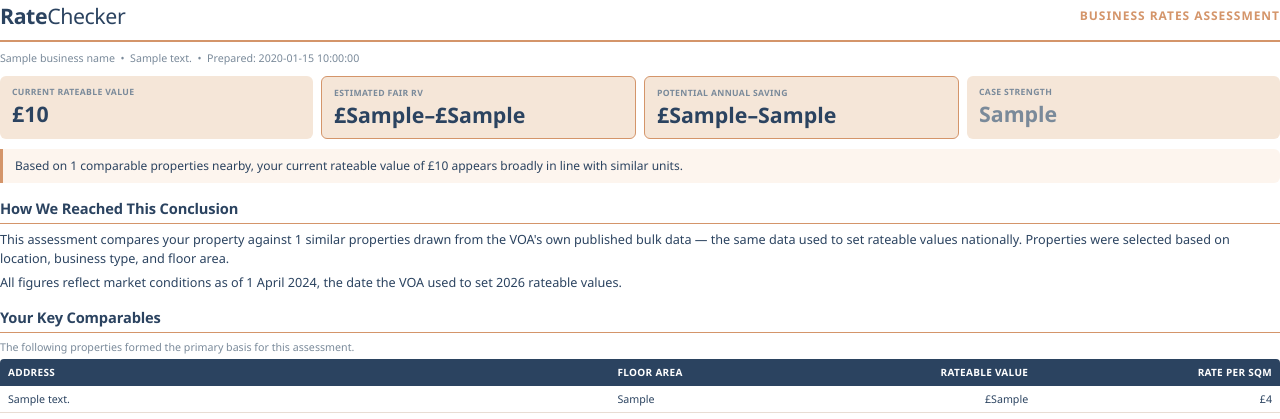
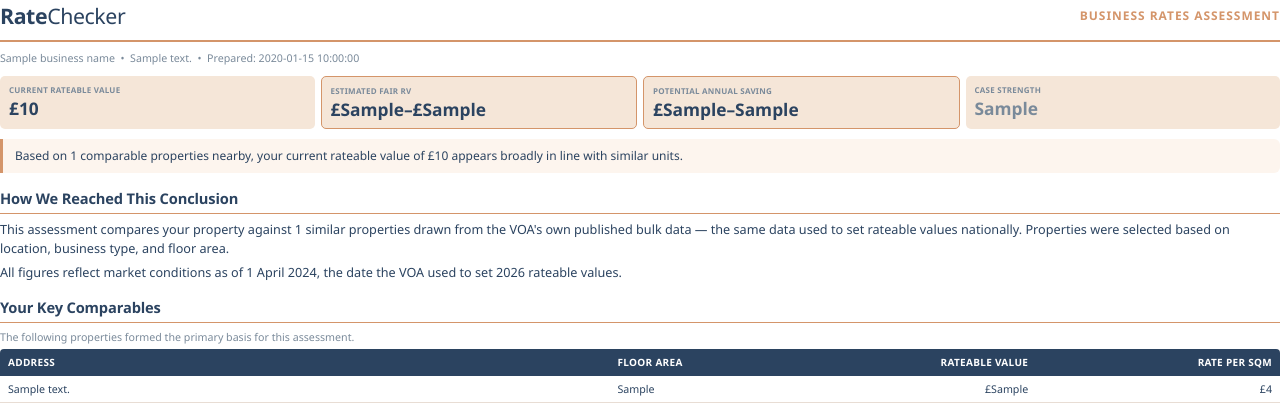
Before and after one commit to joshua1602-svg/ratechecker, a Python web app: template src/templates/reports/simplified_report.html in a window 1280 px wide. Shown: the top 419 px of the page. Run offline with Jinja, Linux system fonts and the light colour scheme; the template is opened without the code that fills it: most values are stand-ins (such as "Sample title", 1, 10 or a date in 2020).

Commit message:
Update simplified_report.html

```diff
--- a/src/templates/reports/simplified_report.html
+++ b/src/templates/reports/simplified_report.html
@@ -83,33 +83,40 @@ table { page-break-inside: avoid; }
 /* ── Banner boxes ── */
 .banner {
   display: flex;
-  gap: 8px;
+  gap: 6px;
   margin: 8px 0 10px 0;
+  width: 100%;
 }
 .banner-box {
-  flex: 1;
+  flex: 1 1 0;
+  min-width: 0;
   background: #F5E6D8;
-  border-radius: 6px;
-  padding: 10px 12px;
+  border-radius: 5px;
+  padding: 8px 9px;
+  overflow: hidden;
 }
 .banner-box-accent {
   border: 1.5px solid #D4956A;
 }
 .banner-label {
-  font-size: 6.5pt;
+  font-size: 6pt;
   color: #7A8A9A;
   text-transform: uppercase;
-  letter-spacing: 0.04em;
+  letter-spacing: 0.03em;
   font-weight: 600;
-  margin-bottom: 3px;
+  margin-bottom: 2px;
   white-space: nowrap;
+  overflow: hidden;
+  text-overflow: ellipsis;
 }
 .banner-value {
-  font-size: 16pt;
+  font-size: 13pt;
   font-weight: 700;
   color: #2B4360;
-  line-height: 1.15;
+  line-height: 1.2;
   white-space: nowrap;
+  overflow: hidden;
+  text-overflow: ellipsis;
 }
 
 /* ── Summary paragraph ── */
```
